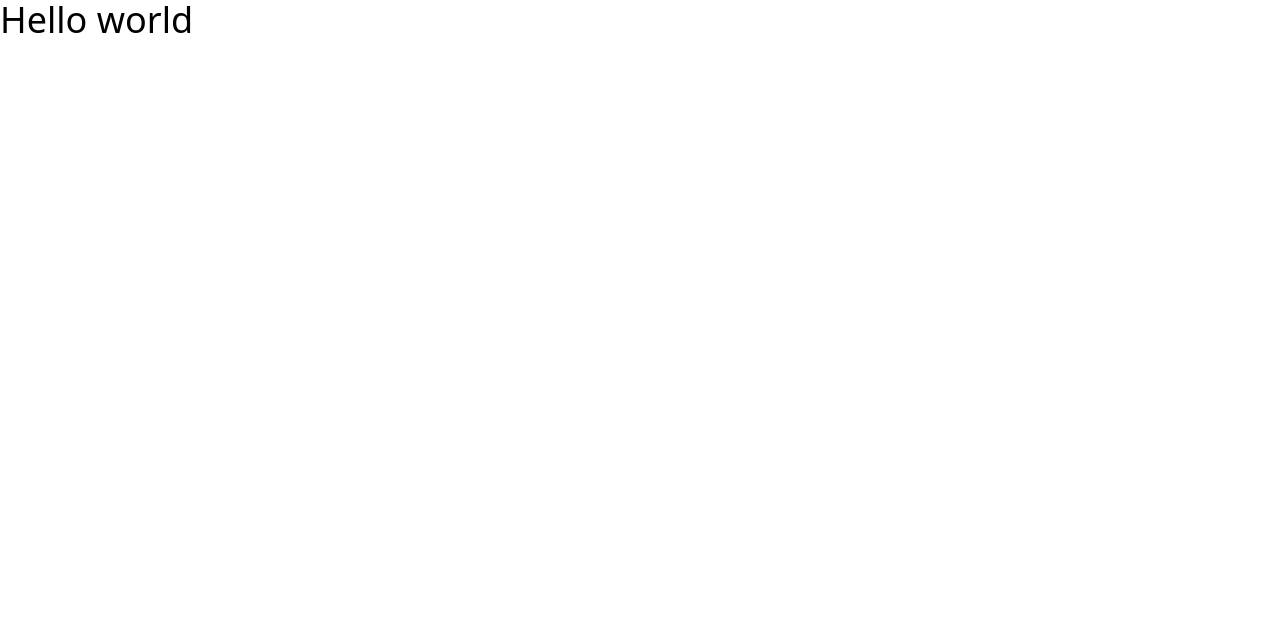
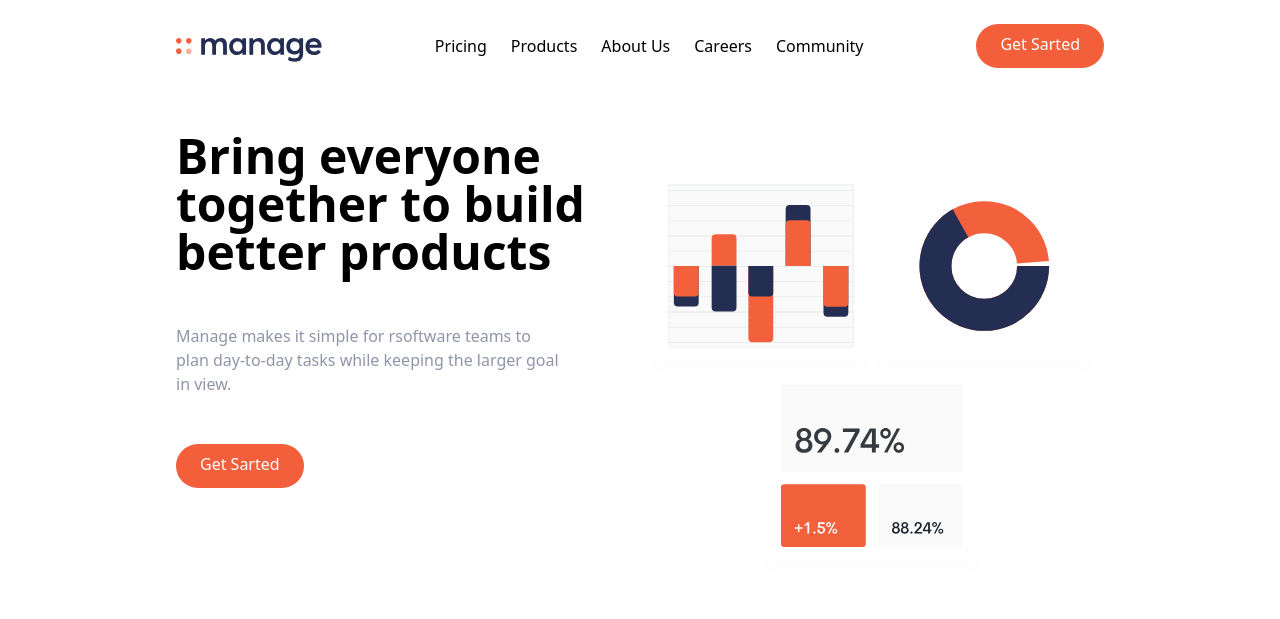
Before and after one commit to AgnieszkaRyling/manage-onepage, a website: page index.html in a window 1280 px wide. Drawn offline with Linux system fonts and the light colour scheme.

Commit message:
2nd commit hero done

```diff
--- a/index.html
+++ b/index.html
@@ -8,6 +8,51 @@
     <title>Manage Landing Page</title>
   </head>
   <body>
-    <h1 class="text-4xl">Hello world</h1>
+    <nav class="relative container mx-auto p-6">
+      <div class="flex items-center justify-between">
+        <div class="pt-2">
+          <img src="images/logo.svg" alt="" />
+        </div>
+        <div class="hidden space-x-6 md:flex">
+          <a href="#" class="hover:text-darkGrayishBlue">Pricing</a>
+          <a href="#" class="hover:text-darkGrayishBlue">Products</a>
+          <a href="#" class="hover:text-darkGrayishBlue">About Us</a>
+          <a href="#" class="hover:text-darkGrayishBlue">Careers</a>
+          <a href="#" class="hover:text-darkGrayishBlue">Community</a>
+        </div>
+        <a
+          href=""
+          class="hidden p-3 px-6 pt-2 text-white bg-brightRed rounded-full baseline hover:bg-brightRedLight md:block"
+          >Get Sarted</a
+        >
+      </div>
+    </nav>
+    <section id="hero">
+      <div
+        class="container flex flex-col-reverse md:flex-row items-center px-6 mx-auto mt-10 space-y-0 md:space-y-0"
+      >
+        <div class="flex flex-col mb-32 space-y-12 md:w-1/2">
+          <h1
+            class="max-w-md text-4xl font-bold text-center md:text-5xl md:text-left"
+          >
+            Bring everyone together to build better products
+          </h1>
+          <p class="max-w-sm text-center text-darkGrayishBlue md:text-left">
+            Manage makes it simple for rsoftware teams to plan day-to-day tasks
+            while keeping the larger goal in view.
+          </p>
+          <div class="flex justify-center md:justify-start">
+            <a
+              href=""
+              class="p-3 px-6 pt-2 text-white bg-brightRed rounded-full baseline hover:bg-brightRedLight"
+              >Get Sarted</a
+            >
+          </div>
+        </div>
+        <div class="md:w-1/2">
+          <img src="images/illustration-intro.svg" />
+        </div>
+      </div>
+    </section>
   </body>
 </html>
--- a/tailwind.config.js
+++ b/tailwind.config.js
@@ -9,14 +9,15 @@ module.exports = {
       xl: "1440px",
     },
     extend: {
-      colors:{
-      brightRed: hsl(12, 88%, 59%),
-      darkBlue: hsl(228, 39%, 23%),
-      darkGrayishBlue: hsl(227, 12%, 61%),
-      veryDarkBlue: hsl(233, 12%, 13%),
-      veryPaleRed: hsl(13, 100%, 96%),
-      veryLightGray: hsl(0, 0%, 98%),
-      }
+      colors: {
+        brightRed: "hsl(12, 88%, 59%)",
+        brightRedLight: "hsl(12, 68%, 69%)",
+        darkBlue: "hsl(228, 39%, 23%)",
+        darkGrayishBlue: "hsl(227, 12%, 61%)",
+        veryDarkBlue: "hsl(233, 12%, 13%)",
+        veryPaleRed: "hsl(13, 100%, 96%)",
+        veryLightGray: "hsl(0, 0%, 98%)",
+      },
     },
   },
   plugins: [],
```
Also changed, not shown: css/main.css, images/avatar-ali.png (added), images/avatar-anisha.png (added), images/avatar-richard.png (added), images/avatar-shanai.png (added), images/bg-simplify-section-desktop.svg (added), images/bg-simplify-section-mobile.svg (added), images/bg-tablet-pattern.svg (added), images/favicon-32x32.png (added), images/icon-close.svg (added), images/icon-facebook.svg (added), images/icon-hamburger.svg (added), images/icon-instagram.svg (added), images/icon-pinterest.svg (added), 4 more files.
